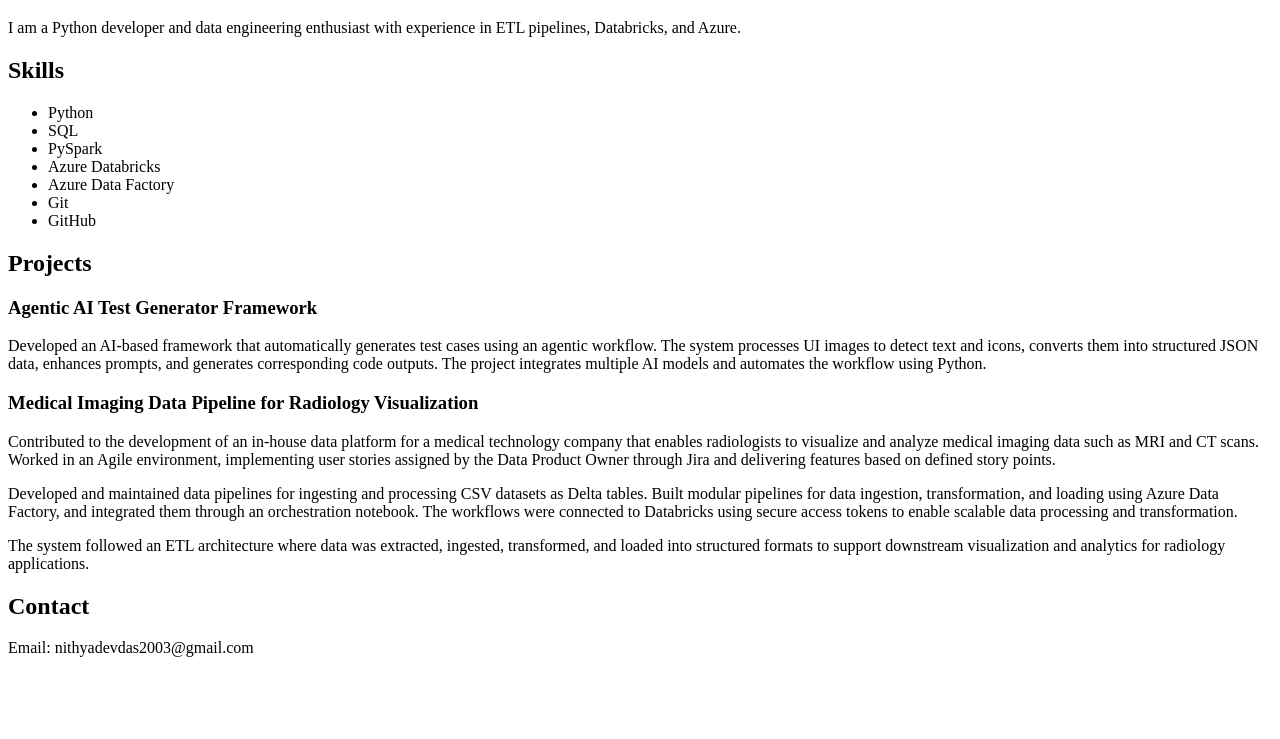
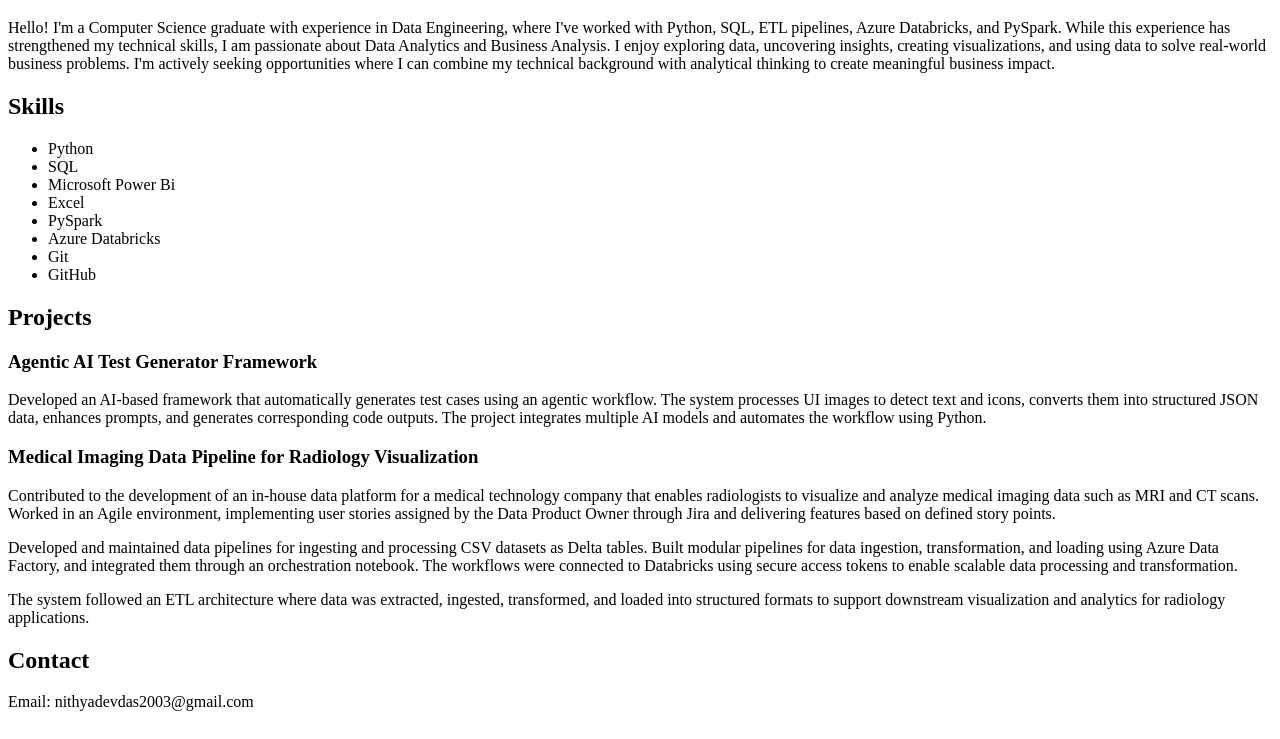
Before and after one commit to nithyadev15/nithyadev.github.io, a plain HTML site: page index.html in a window 1280 px wide. Shown: the part 61-800 px from the top of the page. Drawn offline with Linux system fonts and the light colour scheme.

Commit message:
Update index.html

```diff
--- a/index.html
+++ b/index.html
@@ -8,15 +8,18 @@
 
 <h1>Hello, I'm Nithya</h1>
 
-<p>I am a Python developer and data engineering enthusiast with experience in ETL pipelines, Databricks, and Azure.</p>
+<p>
+Hello! I'm a Computer Science graduate with experience in Data Engineering, where I've worked with Python, SQL, ETL pipelines, Azure Databricks, and PySpark. While this experience has strengthened my technical skills, I am passionate about Data Analytics and Business Analysis. I enjoy exploring data, uncovering insights, creating visualizations, and using data to solve real-world business problems. I'm actively seeking opportunities where I can combine my technical background with analytical thinking to create meaningful business impact.
+</p>
 
 <h2>Skills</h2>
 <ul>
 <li>Python</li>
 <li>SQL</li>
+<li>Microsoft Power Bi</li>
+<li>Excel</li>
 <li>PySpark</li>
 <li>Azure Databricks</li>
-<li>Azure Data Factory</li>
 <li>Git</li>
 <li>GitHub</li>
 </ul>
```
